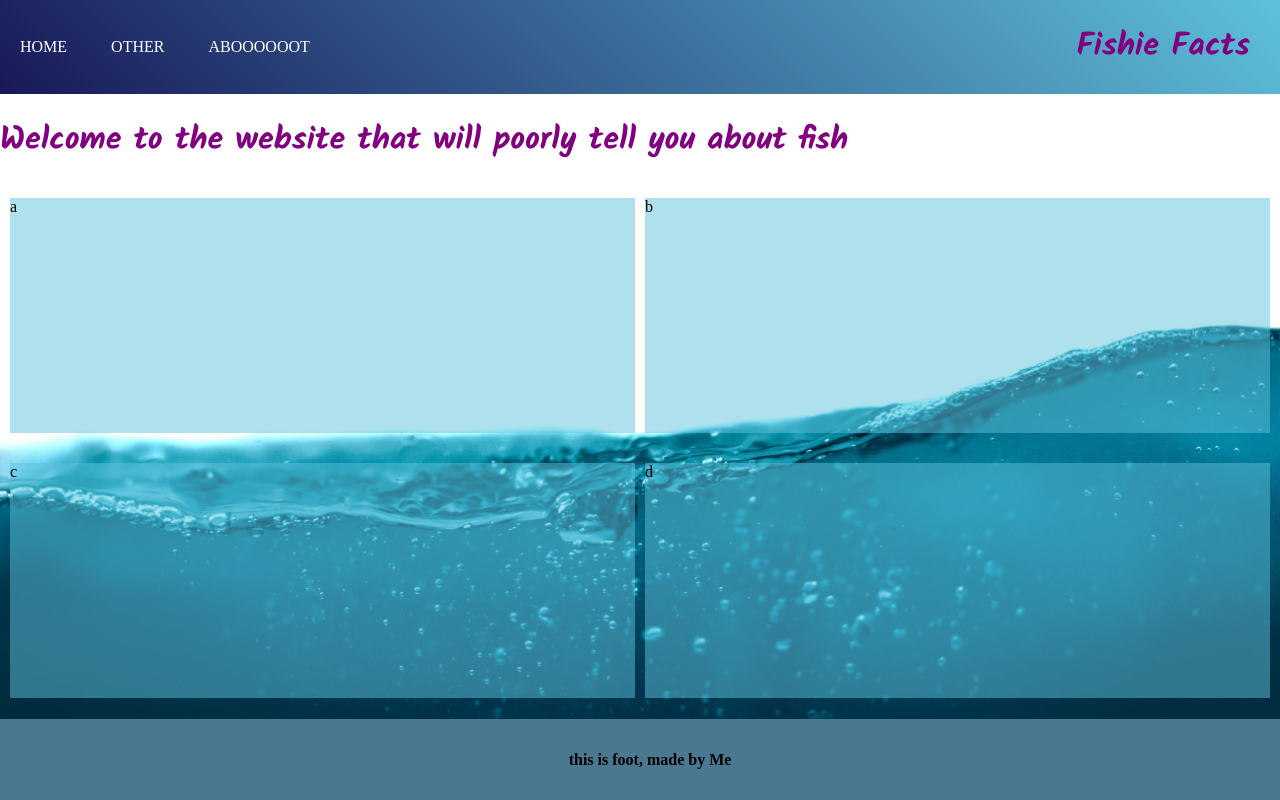
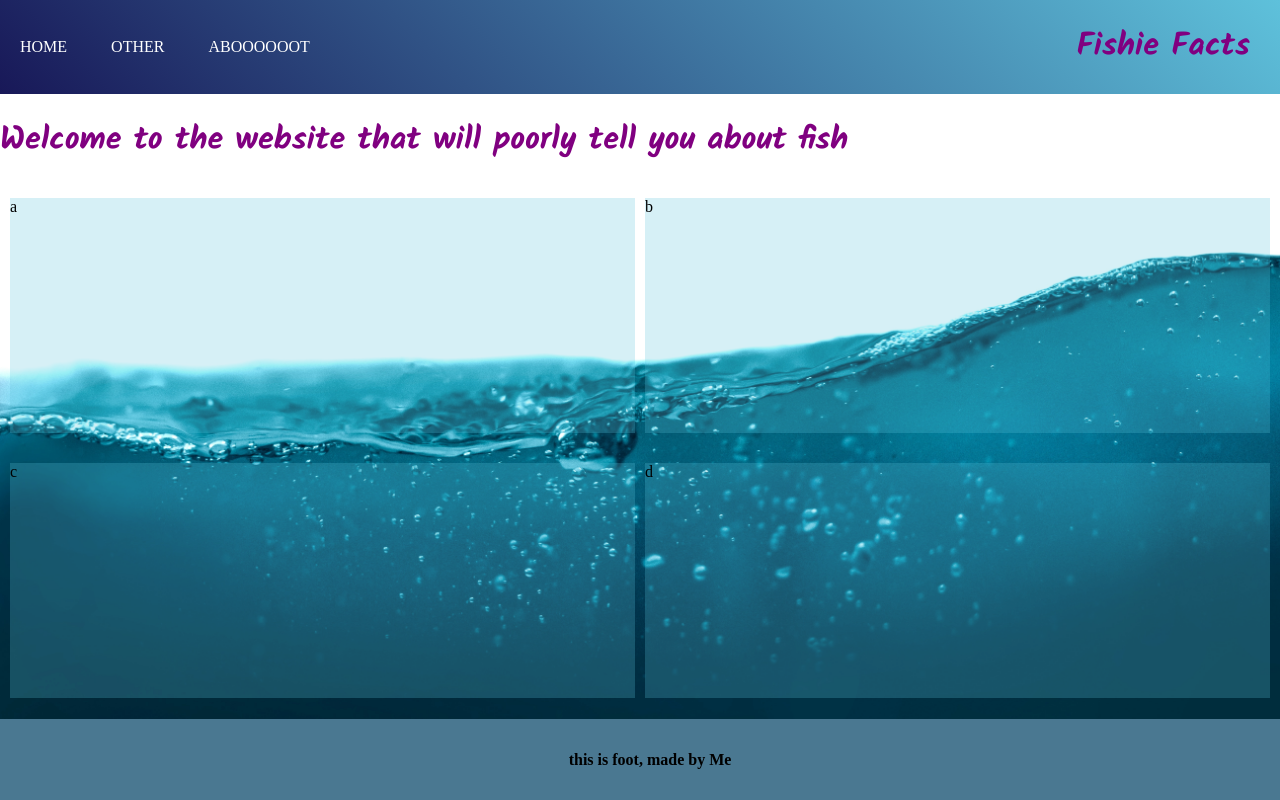
Before and after one commit to lolyay270/svelte_2023, a SvelteKit app: page / in a window 1280 px wide. Built offline with nearby package versions, Linux system fonts and the light colour scheme.

Commit message:
fixed background and home gridsee thru

```diff
--- a/static/css/main.css
+++ b/static/css/main.css
@@ -34,7 +34,7 @@ body {
     background-color: #012837;
     background-size: cover;
     background-repeat: no-repeat;
-    background-position: top;
+    background-position: center;
     margin: 0;
 }
 
@@ -56,5 +56,5 @@ footer {
 }
 
 .home_blocks div {
-    background: rgba(94, 194, 219, 0.5)
+    background: rgba(94, 194, 219, 0.25)
 }
```
